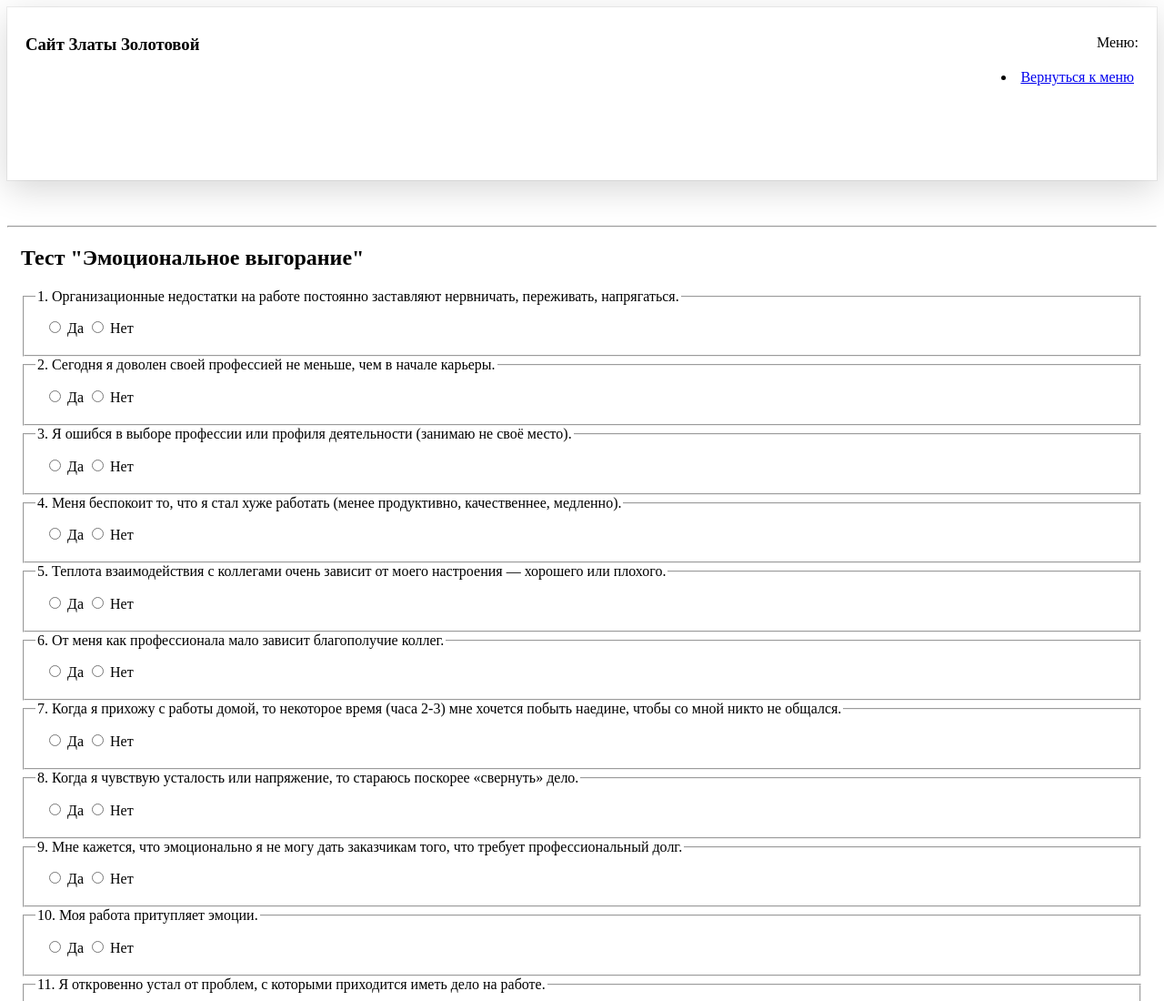
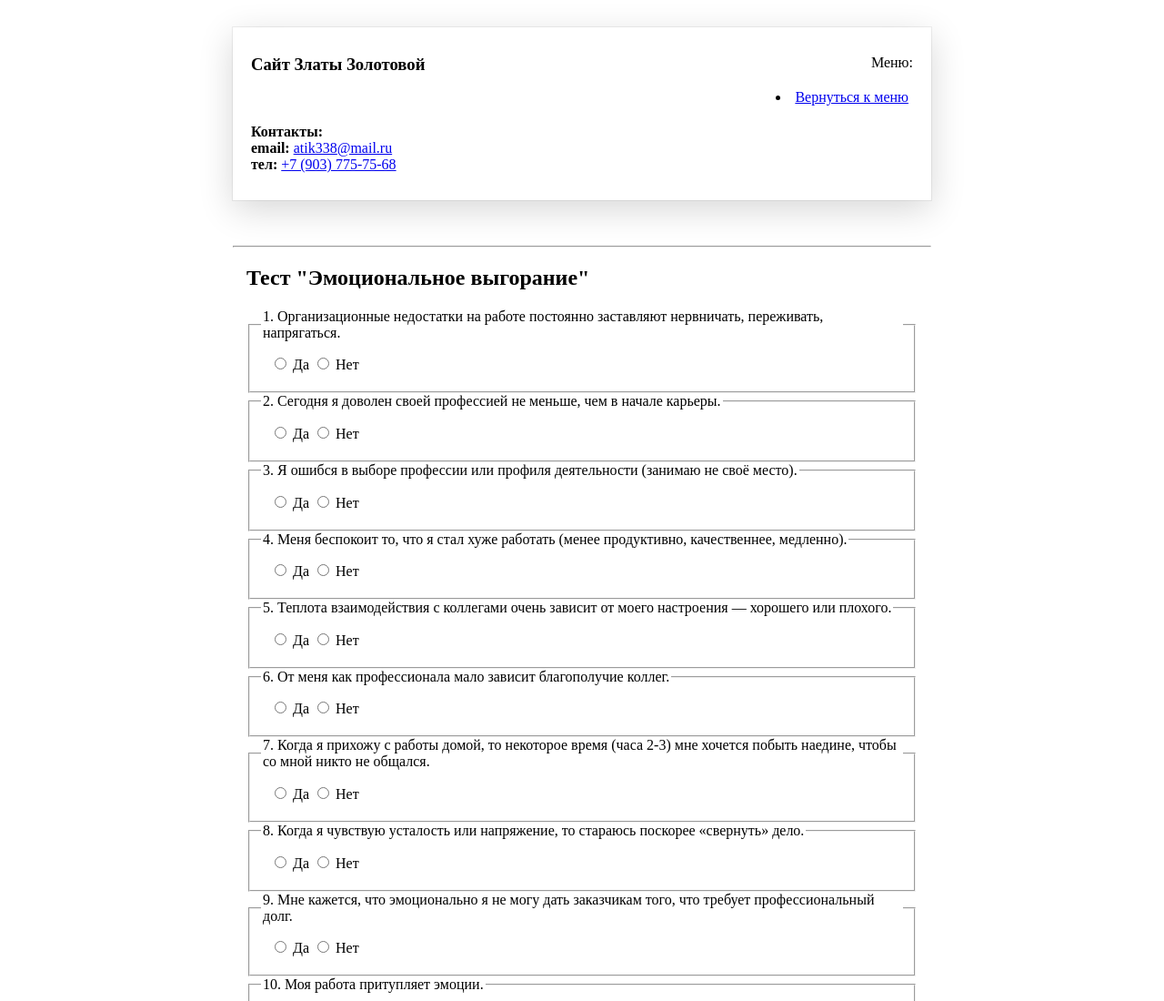
Before and after one commit to leszeof/zlata-psychology, a plain HTML site: page pages/test-1/test.html in a window 1280 px wide. Shown: the top 1100 px of the page at 91% size. Drawn offline with Linux system fonts and the light colour scheme.

Commit message:
feat: добавит контакты в ответы всех тестов

```diff
--- a/pages/test-1/test.html
+++ b/pages/test-1/test.html
@@ -10,10 +10,23 @@
   <title>Тест "Эмоциональное выгорание"</title>
 </head>
 
-<body>
+<body class="body-container">
   <header class="header">
     <nav class="navigation">
-      <h3 class="navigation-logo">Сайт Златы Золотовой</h3>
+      <div class="navigation-left-column flex-column">
+        <h3 class="navigation-logo">Сайт Златы Золотовой</h3>
+        <div class="navigation-contacts flex-column">
+          <span class="bold-text">Контакты:</span>
+          <span>
+            <span class="bold-text">email: </span>
+            <a href="mailto:atik338@mail.ru">atik338@mail.ru</a>
+          </span>
+          <span>
+            <span class="bold-text">тел: </span>
+            <a href="tel:+79037757568">+7 (903) 775-75-68</a>
+          </span>
+        </div>
+      </div>
       <div class="navigation-container">
         <p class="navigation-header">Меню:</p>
         <ul class="navigation-list">
@@ -35,7 +48,7 @@
     </form>
   </section>
 
-  <div class="my-class user-results-modal">
+  <div class="user-results-modal">
     <div class="popup__container">
       <details>
         <summary class="spoiler">Как расшифровывать результаты</summary>
@@ -210,7 +223,21 @@
         </div>
 
         <hr>
+
         <span class="dominant-category-ps italic-text bold-text"></span>
+
+        <div class="navigation-contacts flex-column">
+          <p>Спасибо, что прошли наш тест!</p>
+          <span class="bold-text">Контакты:</span>
+          <span>
+            <span class="bold-text">email: </span>
+            <a href="mailto:atik338@mail.ru">atik338@mail.ru</a>
+          </span>
+          <span>
+            <span class="bold-text">тел: </span>
+            <a href="tel:+79037757568">+7 (903) 775-75-68</a>
+          </span>
+        </div>
       </div>
     </div>
   </div>
```
Also changed, not shown: pages/test-2/test.html (+29 -3 lines), pages/test-3/test.html (+29 -3 lines).
